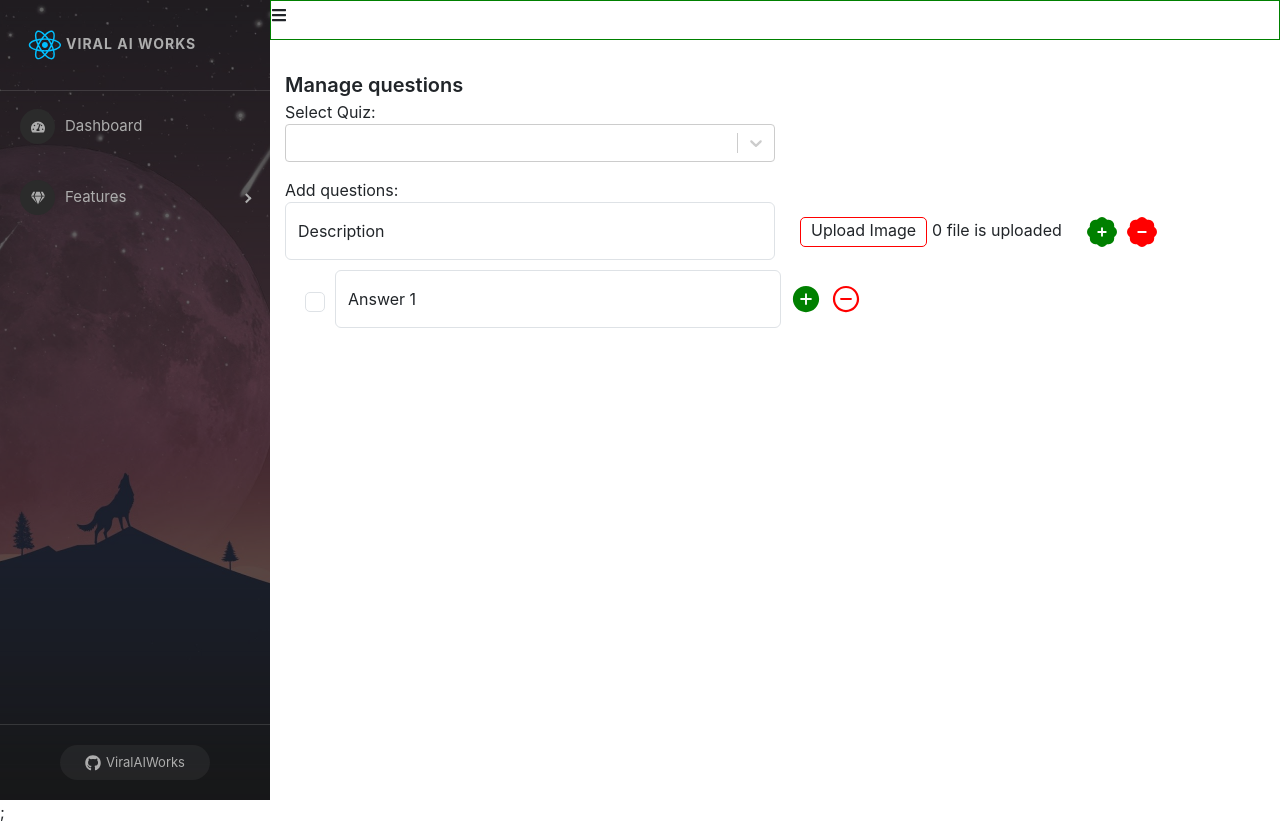
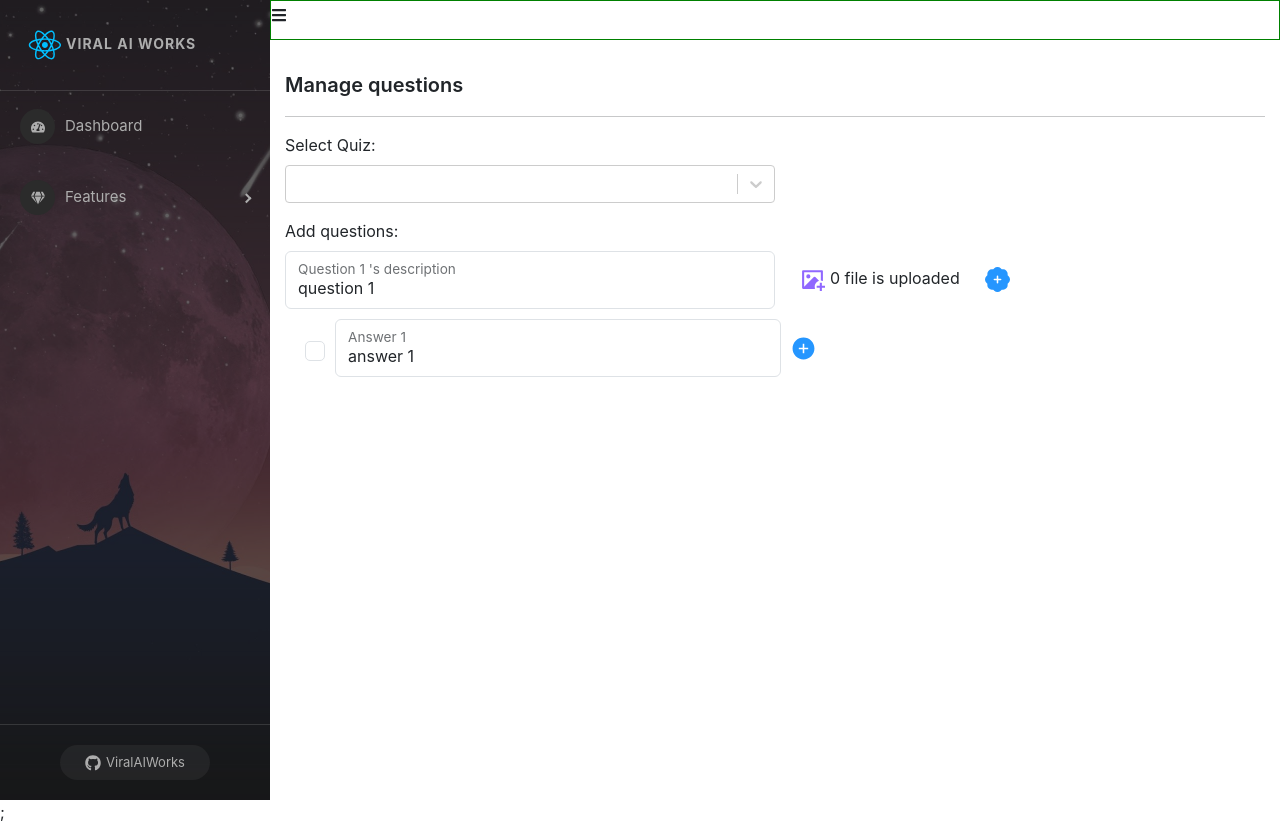
Before and after one commit to ViralAIWorks/test-demo-react, a React (Create React App) app: page /admins/manage-questions in a window 1280 px wide. Built offline with nearby package versions, Linux system fonts and the light colour scheme.

Commit message:
addQuestions

```diff
--- a/package.json
+++ b/package.json
@@ -15,6 +15,7 @@
     "react-dom": "18.2.0",
     "react-icons": "4.4.0",
     "react-paginate": "^8.1.3",
+    "react-perfect-scrollbar": "1.5.8",
     "react-pro-sidebar": "0.7.1",
     "react-redux": "8.0.1",
     "react-router-dom": "6.3.0",
@@ -27,6 +28,7 @@
     "redux-thunk": "2.4.1",
     "sass": "1.51.0",
     "util": "^0.12.5",
+    "uuid": "8.3.2",
     "web-vitals": "2.1.4"
   },
   "scripts": {
--- a/src/App.scss
+++ b/src/App.scss
@@ -1,9 +1,9 @@
 body {
+  overflow: hidden;
   padding: 0;
   margin: 0;
-  font-family: -apple-system, BlinkMacSystemFont, "Segoe UI", "Roboto", "Oxygen",
-    "Ubuntu", "Cantarell", "Fira Sans", "Droid Sans", "Helvetica Neue",
-    sans-serif;
+  font-family: -apple-system, BlinkMacSystemFont, 'Segoe UI', 'Roboto', 'Oxygen', 'Ubuntu',
+    'Cantarell', 'Fira Sans', 'Droid Sans', 'Helvetica Neue', sans-serif;
   -webkit-font-smoothing: antialiased;
   -moz-osx-font-smoothing: grayscale;
 }
--- a/src/components/Admin/Admin.js
+++ b/src/components/Admin/Admin.js
@@ -1,27 +1,30 @@
-import React, { useState } from "react";
-import Sidebar from "./Sidebar";
-import "./Admin.scss";
-import { FaBars } from "react-icons/fa";
-import { Outlet } from "react-router-dom";
+import React, { useState } from 'react';
+import Sidebar from './Sidebar';
+import './Admin.scss';
+import { FaBars } from 'react-icons/fa';
+import { Outlet } from 'react-router-dom';
+import PerfectScrollbar from 'react-perfect-scrollbar';
 
 const Admin = (props) => {
   const [collapsed, setCollapsed] = useState(false);
 
   return (
-    <div className="admin-container">
-      <div className="admin-sidebar">
+    <div className='admin-container'>
+      <div className='admin-sidebar'>
         <Sidebar collapsed={collapsed} />
       </div>
-      <div className="admin-content">
-        <div className="admin-header">
+      <div className='admin-content'>
+        <div className='admin-header'>
           <FaBars
             onClick={() => {
               setCollapsed(!collapsed);
             }}
           />
         </div>
-        <div className="admin-main">
-          <Outlet />
+        <div className='admin-main'>
+          <PerfectScrollbar>
+            <Outlet />
+          </PerfectScrollbar>
         </div>
       </div>
     </div>
--- a/src/components/Admin/Admin.scss
+++ b/src/components/Admin/Admin.scss
@@ -8,12 +8,22 @@
 
   .admin-content {
     width: 100%;
+    // overflow: scroll;
+    // height: 500px;
+
     .admin-header {
       height: 40px;
       border: 1px solid green;
     }
 
     .admin-main {
+      height: calc(100vh - 50px);
+      margin-bottom: 10px;
+
+      .user-pagination {
+        display: flex;
+        justify-self: center;
+      }
     }
   }
 }
--- a/src/components/Admin/Content/Question/Questions.js
+++ b/src/components/Admin/Content/Question/Questions.js
@@ -2,8 +2,11 @@ import React, { useState } from 'react';
 import Select from 'react-select';
 import './Questions.scss';
 
-import { BsPatchPlusFill, BsPatchMinusFill } from 'react-icons/bs';
-import { AiOutlineMinusCircle, AiFillPlusCircle } from 'react-icons/ai';
+import _ from 'lodash';
+import { AiFillPlusCircle, AiOutlineMinusCircle } from 'react-icons/ai';
+import { BsPatchMinusFill, BsPatchPlusFill } from 'react-icons/bs';
+import { RiImageAddFill } from 'react-icons/ri';
+import { v4 as uuidv4 } from 'uuid';
 
 function Questions(props) {
   const options = [
@@ -14,51 +17,154 @@ function Questions(props) {
 
   const [selectedQuiz, setSelectedQuiz] = useState({});
 
+  const [questions, setQuestions] = useState([
+    {
+      id: uuidv4(),
+      description: 'question 1',
+      imageFile: '',
+      imageName: '',
+      answers: [
+        {
+          id: uuidv4(),
+          description: 'answer 1',
+          isCorrect: false,
+        },
+      ],
+    },
+  ]);
+
+  console.log('check questions: ', questions);
+
+  const handleAddRemoveQuestion = (type, id) => {
+    if (type === 'ADD') {
+      const newQuestion = {
+        id: uuidv4(),
+        description: '',
+        imageFile: '',
+        imageName: '',
+        answers: [
+          {
+            id: uuidv4(),
+            description: '',
+            isCorrect: false,
+          },
+        ],
+      };
+
+      setQuestions([...questions, newQuestion]);
+    }
+    if (type === 'REMOVE') {
+      let questionClone = _.cloneDeep(questions);
+
+      questionClone = questionClone.filter((item) => item.id !== id);
+      setQuestions(questionClone);
+    }
+
+    console.log('check type: ', type, id);
+  };
+
+  const handleAddRemoveAnswer = (type, questionId, answerId) => {
+    let questionClone = _.cloneDeep(questions);
+    if (type === 'ADD') {
+      const newAnswer = {
+        id: uuidv4(),
+        description: '',
+        isCorrect: false,
+      };
+
+      let index = questionClone.findIndex((item) => item.id === questionId);
+      questionClone[index].answers.push(newAnswer);
+      setQuestions(questionClone);
+    }
+    if (type === 'REMOVE') {
+      let index = questionClone.findIndex((item) => item.id === questionId);
+      questionClone[index].answers = questionClone[index].answers.filter(
+        (item) => item.id !== answerId
+      );
+      setQuestions(questionClone);
+    }
+  };
+
+  console.log('question: ', questions);
+
   return (
     <div className='questions-container'>
       <div className='title'>Manage questions</div>
+      <hr />
       <div className='add-new-questions'>
         <div className='col-6 form-group'>
-          <label>Select Quiz:</label>
+          <label className='mb-2'>Select Quiz:</label>
           <Select defaultValue={selectedQuiz} onChange={setSelectedQuiz} options={options} />
         </div>
-        <div className='mt-3'> Add questions:</div>
-        <div>
+        <div className='mt-3 mb-2'> Add questions:</div>
+        {questions &&
+          questions.length > 0 &&
+          questions.map((question, index) => {
+            return (
+              <div key={question.id} className='q-main mb-4'>
                 <div className='question-content'>
                   <div className='form-floating description'>
-              <input type='text' className='form-control' placeholder='name@example.com' />
-              <label>Description</label>
+                    <input
+                      type='text'
+                      className='form-control'
+                      placeholder='name@example.com'
+                      value={question.description}
+                    />
+                    <label>Question {index + 1} 's description</label>
                   </div>
                   <div className='group-upload'>
-              <label className='label-up'>Upload Image</label>
+                    <label>
+                      <RiImageAddFill className='label-up' />
+                    </label>
                     <input type='file' hidden />
                     <span>0 file is uploaded</span>
                   </div>
                   <div className='btn-add'>
-              <span>
+                    <span onClick={() => handleAddRemoveQuestion('ADD', '')}>
                       <BsPatchPlusFill className='icon-add' />
                     </span>
-              <span>
+                    {questions.length > 1 && (
+                      <span onClick={() => handleAddRemoveQuestion('REMOVE', question.id)}>
                         <BsPatchMinusFill className='icon-remove' />
                       </span>
+                    )}
                   </div>
                 </div>
-          <div className='answers-content'>
+                {question.answers &&
+                  question.answers.length > 0 &&
+                  question.answers.map((answer, index) => {
+                    return (
+                      <div key={answer.id} className='answers-content'>
                         <input className='form-check-input iscorrect' type='checkbox' />
                         <div className='form-floating answer-name'>
-              <input type='text' className='form-control' placeholder='name@example.com' />
-              <label>Answer 1</label>
+                          <input
+                            type='text'
+                            className='form-control'
+                            placeholder='name@example.com'
+                            value={answer.description}
+                          />
+                          <label>Answer {index + 1}</label>
                         </div>
                         <div className='btn-group'>
-              <span>
+                          <span onClick={() => handleAddRemoveAnswer('ADD', question.id)}>
                             <AiFillPlusCircle className='icon-add' />
                           </span>
-              <span>
+                          {question.answers.length > 1 && (
+                            <span
+                              onClick={() =>
+                                handleAddRemoveAnswer('REMOVE', question.id, answer.id)
+                              }
+                            >
                               <AiOutlineMinusCircle className='icon-remove' />
                             </span>
+                          )}
                         </div>
                       </div>
+                    );
+                  })}
               </div>
+            );
+          })}
       </div>
     </div>
   );
--- a/src/components/Admin/Content/Question/Questions.scss
+++ b/src/components/Admin/Content/Question/Questions.scss
@@ -19,26 +19,36 @@
       padding-top: 15px;
 
       .label-up {
-        height: 30px;
-        border: 1px solid red;
-        border-radius: 5px;
-        padding: 0px 10px;
         margin-right: 5px;
         cursor: pointer;
+        color: #9068ff;
+        font-size: 25px;
+
+        &:hover {
+          color: #4400ff;
+        }
       }
     }
     .btn-add {
       padding-top: 15px;
       .icon-add {
-        font-size: 30px;
-        color: green;
+        font-size: 25px;
+        color: #2596ff;
         cursor: pointer;
+
+        &:hover {
+          color: #0989ff;
+        }
       }
       .icon-remove {
         margin-left: 10px;
-        font-size: 30px;
-        color: red;
+        font-size: 25px;
+        color: #e8771c;
         cursor: pointer;
+
+        &:hover {
+          color: #ff7608;
+        }
       }
     }
   }
@@ -59,15 +69,23 @@
 
     .btn-group {
       .icon-add {
-        font-size: 30px;
-        color: green;
+        font-size: 25px;
+        color: #2596ff;
         cursor: pointer;
+
+        &:hover {
+          color: #0989ff;
+        }
       }
       .icon-remove {
         margin-left: 10px;
-        font-size: 30px;
-        color: red;
+        font-size: 25px;
+        color: #e8771c;
         cursor: pointer;
+
+        &:hover {
+          color: #ff7608;
+        }
       }
     }
   }
--- a/src/components/Admin/Content/Quiz/TableQuiz.js
+++ b/src/components/Admin/Content/Quiz/TableQuiz.js
@@ -38,7 +38,7 @@ function TableQuiz(props) {
   return (
     <>
       <div>List Quizzes: </div>
-      <table className='table table-hover table-bordered mt-2'>
+      <table className='table table-hover table-bordered mt-2 my-2'>
         <thead>
           <tr>
             <th scope='col'>ID</th>
```
Also changed, not shown: src/index.js (+11 -10 lines), 1 other file (tests, documents, lock files or other folders). Lines whose indentation alone changed are shown as unchanged.
